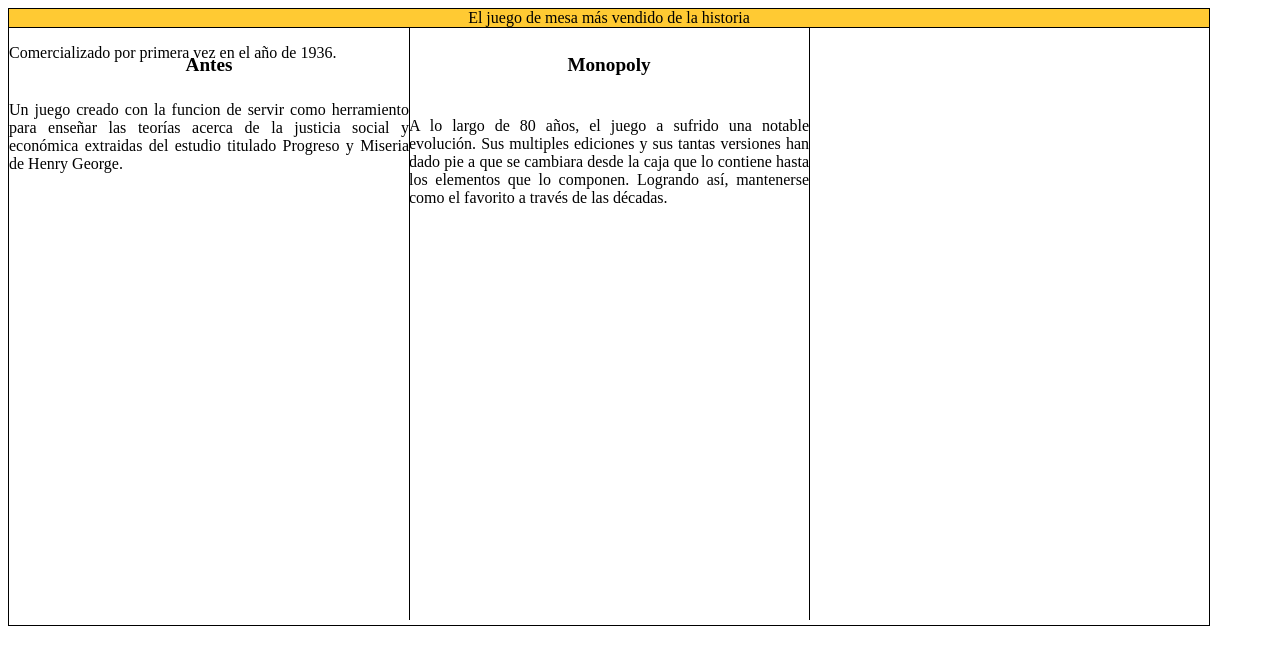
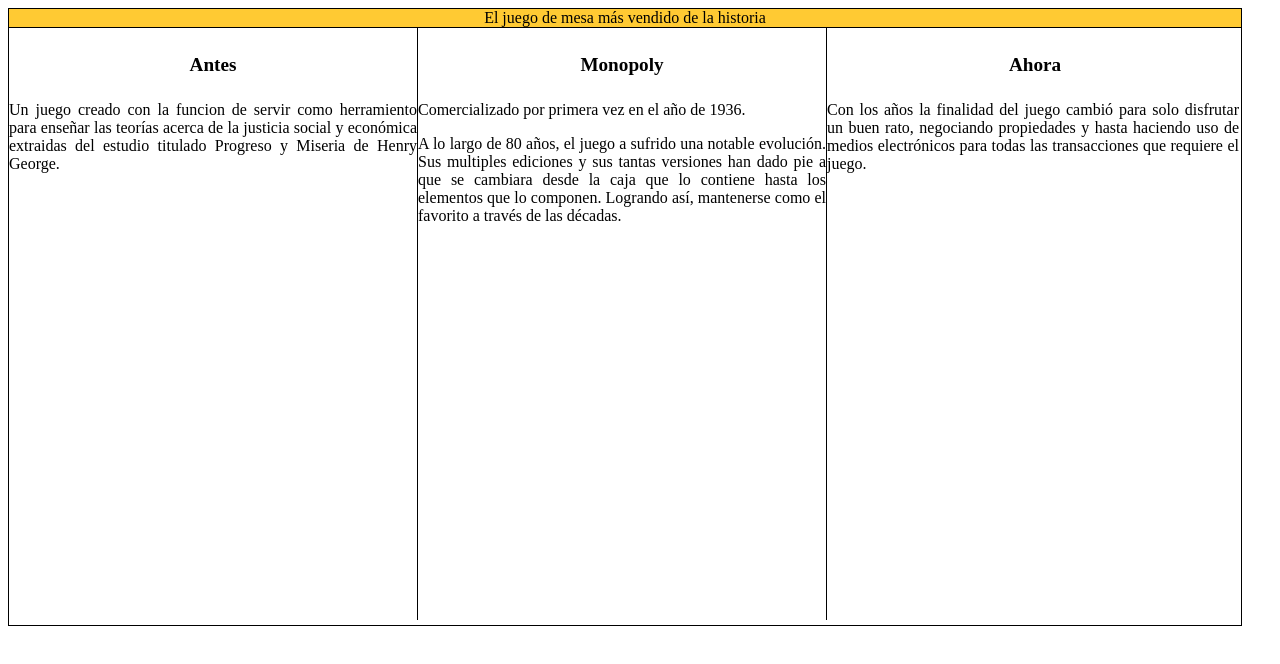
Before and after one commit to iMade13/EjerciciosCSS, a plain HTML site: page ElTriptico/index.html in a window 1280 px wide. Drawn offline with Linux system fonts and the light colour scheme.

Commit message:
agregando los parrafos y el estilo al css

```diff
--- a/ElTriptico/index.html
+++ b/ElTriptico/index.html
@@ -16,15 +16,18 @@
         </div>
         <div id="box-2">
             <h4 id="title-box-1">Antes</h4>
-            <p id="parrafo-1">Un juego creado con la funcion de servir como herramiento para enseñar las teorías acerca de la justicia social y económica extraidas del estudio titulado Progreso y Miseria de Henry George.</p>
+            <p id="parrafo-uno">Un juego creado con la funcion de servir como herramiento para enseñar las teorías acerca de la justicia social y económica extraidas del estudio titulado Progreso y Miseria de Henry George.</p>
         </div>
         <div id="box-3">
             <h4 id="title-box-2">Monopoly</h4>
-            <p id="parrafo-1" class="parrafo-2">Comercializado por primera vez en el año de 1936.</p>
-            <p class="parrafo-2">A lo largo de 80 años, el juego a sufrido una notable evolución. Sus multiples ediciones y sus tantas versiones han dado pie a que se cambiara desde la caja que lo contiene hasta los elementos que lo componen. Logrando así, mantenerse como
+            <p id="parrafo-dos">Comercializado por primera vez en el año de 1936.</p>
+            <p>A lo largo de 80 años, el juego a sufrido una notable evolución. Sus multiples ediciones y sus tantas versiones han dado pie a que se cambiara desde la caja que lo contiene hasta los elementos que lo componen. Logrando así, mantenerse como
                 el favorito a través de las décadas.</p>
         </div>
-        <div id="box-4"></div>
+        <div id="box-4">
+            <h4 id="title-box-3">Ahora</h4>
+            <p id="parrafo-tres">Con los años la finalidad del juego cambió para solo disfrutar un buen rato, negociando propiedades y hasta haciendo uso de medios electrónicos para todas las transacciones que requiere el juego.</p>
+        </div>
     </div>
 </body>
 
--- a/ElTriptico/style.css
+++ b/ElTriptico/style.css
@@ -1,6 +1,6 @@
 #container {
     height: 77vh;
-    width: 150vh;
+    width: 154vh;
     background-color: white;
     border: solid 1px;
 }
@@ -12,40 +12,45 @@
     background-color: #FFCA33
 }
 
-#box-2 {
-    width: 50vh;
-    height: 74vh;
-    position: absolute;
-    border-right: solid 1px;
+h4 {
+    font-size: 1.2em;
+    text-align: center;
 }
 
 p {
     text-align: justify
 }
 
-#box-3 {
-    width: 100vh;
+#box-2 {
+    width: 51vh;
     height: 74vh;
-    position: absolute;
     border-right: solid 1px;
-}
-
-h4 {
-    font-size: 1.2em;
-    text-align: center;
+    float: left;
 }
 
 #title-box-2 {
-    position: relative;
     float: right;
-    width: 50vh;
+    width: 51vh;
 }
 
-#parrafo-1 {}
+#box-3 {
+    width: 51vh;
+    height: 74vh;
+    border-right: solid 1px;
+    float: left;
+}
 
-.parrafo-2 {
-    position: relative;
+#title-box-3 {
+    float: right;
+    width: 51vh;
+}
+
+#parrafo-dos {
+    margin: 0;
+}
+
+#box-4 {
+    width: 51.5vh;
+    height: 74vh;
     float: left;
-    width: 50vh;
-    height: 40vh;
 }
```
